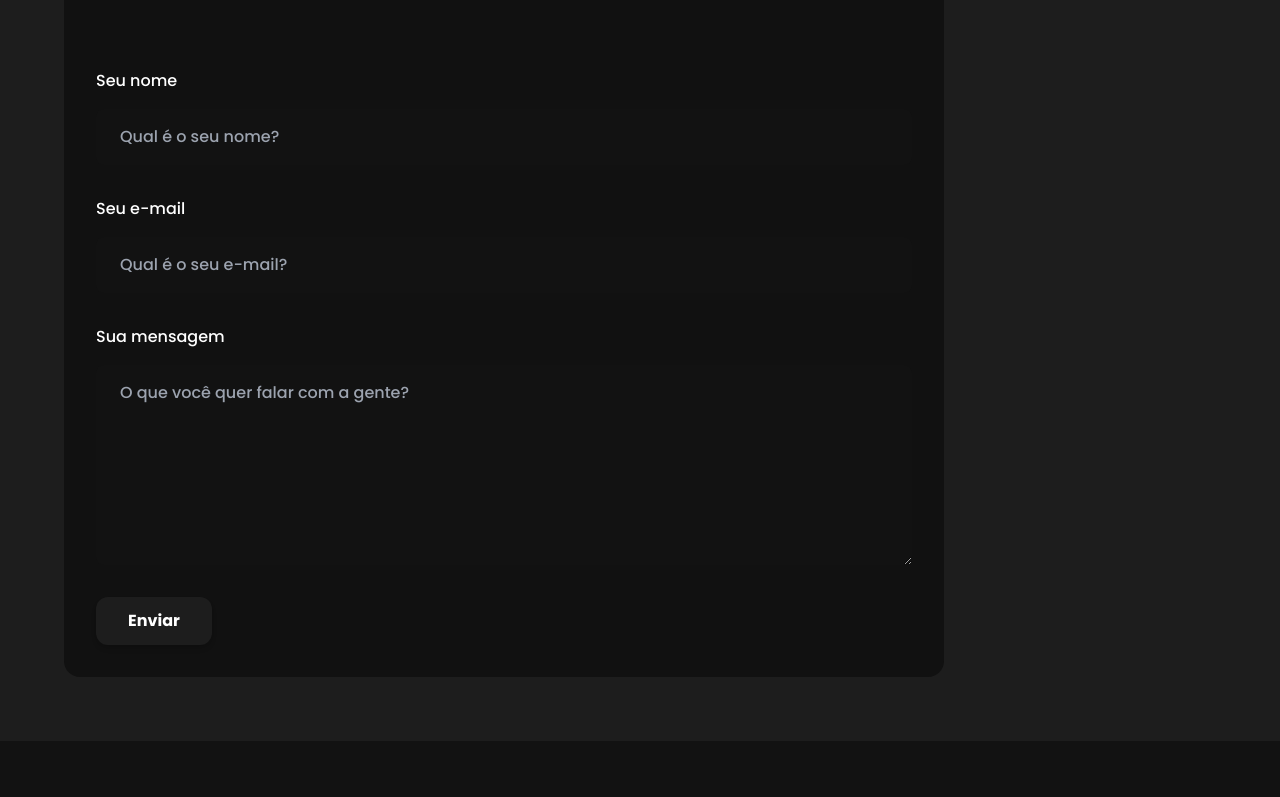
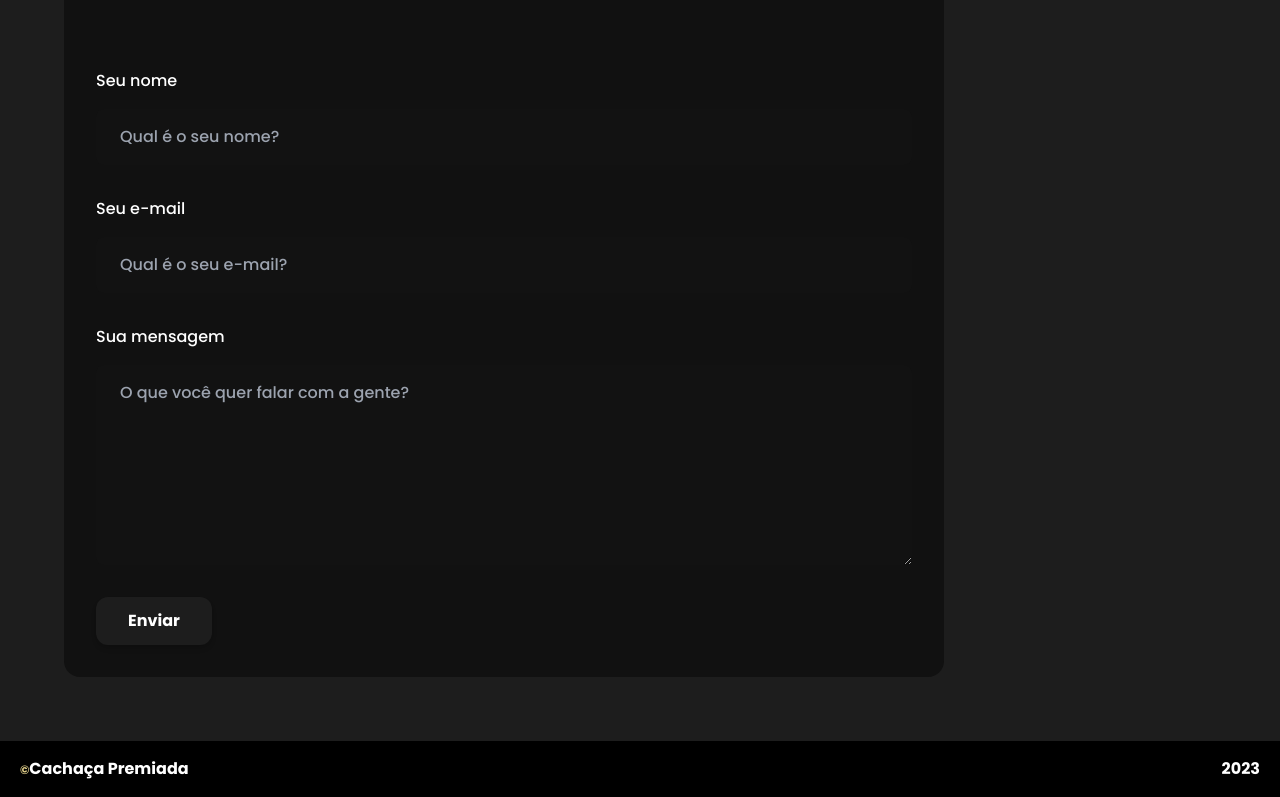
Before and after one commit to aguiarHugo/Premiada-LandingPage, a React (Vite) app: page / in a window 1280 px wide. Shown: the part 5528-6325 px from the top of the page. Before the commit the page ends 6269 px from the top, so only its background shows below. Built offline with nearby package versions, Linux system fonts and the light colour scheme.

Commit message:
Added Footer component

```diff
--- a/src/App.jsx
+++ b/src/App.jsx
@@ -6,6 +6,7 @@ import History from "./components/History"
 import Production from "./components/Production"
 import About from "./components/About"
 import Contact from "./components/Contact"
+import Footer from "./components/Footer"
 
 
 function App() {
@@ -29,6 +30,7 @@ function App() {
 
         <div id="contact" className="h-6 md:h-0.5"/>
         <Contact />
+        <Footer />
       </div>
     </BrowserRouter>
   )
```
